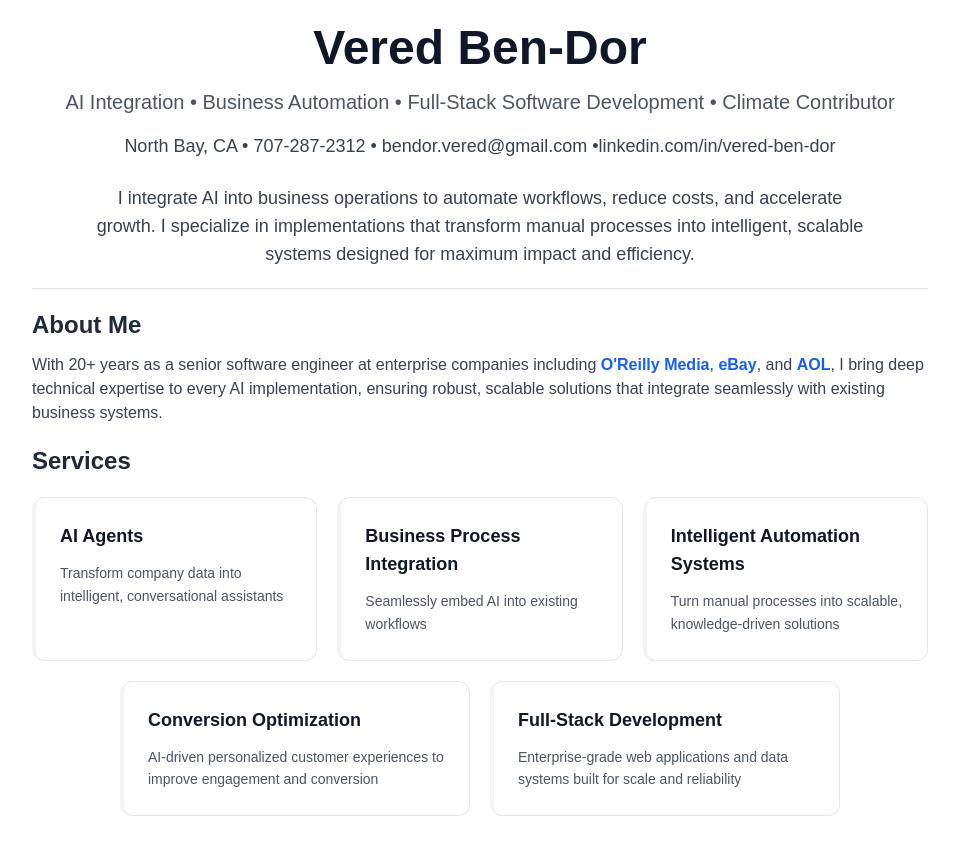
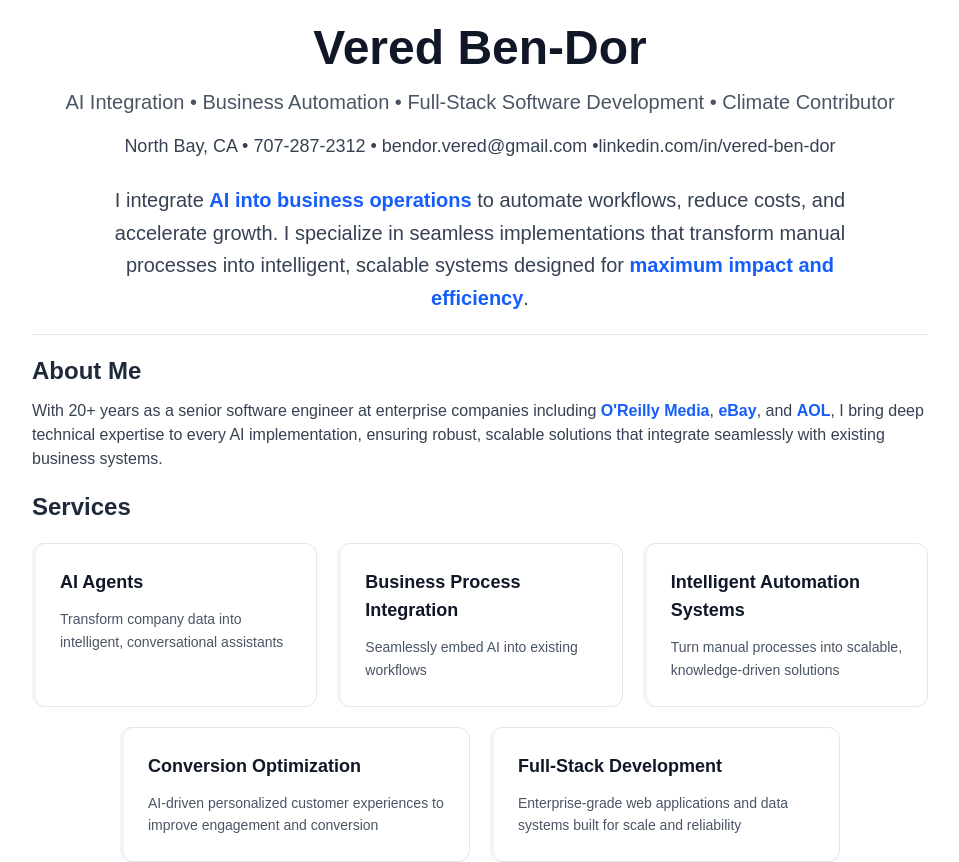
Before and after one commit to veredbendor/portfolio-ai, a Next.js app: page / in a window 1280 px wide. Shown: the top 862 px of the page, without its empty margins (160-1119 px from the left). Built offline with nearby package versions, Linux system fonts and the light colour scheme.

Commit message:
updated intro paragraph

```diff
--- a/app/page.tsx
+++ b/app/page.tsx
@@ -18,8 +18,8 @@ export default function Home() {
           <a href="https://linkedin.com/in/vered-ben-dor" target="_blank" rel="noopener noreferrer" className="hover:text-blue-600 transition-colors">linkedin.com/in/vered-ben-dor</a>
         </div>
 
-        <p className="text-md md:text-lg max-w-3xl mx-auto text-gray-700">
-          I integrate AI into business operations to automate workflows, reduce costs, and accelerate growth. I specialize in implementations that transform manual processes into intelligent, scalable systems designed for maximum impact and efficiency.
+        <p className="text-lg md:text-xl max-w-3xl mx-auto text-gray-700 font-medium leading-relaxed">
+          I integrate <span className="text-blue-600 font-semibold">AI into business operations</span> to automate workflows, reduce costs, and accelerate growth. I specialize in seamless implementations that transform manual processes into intelligent, scalable systems designed for <span className="text-blue-600 font-semibold">maximum impact and efficiency</span>.
         </p>
       </section>
 
```
